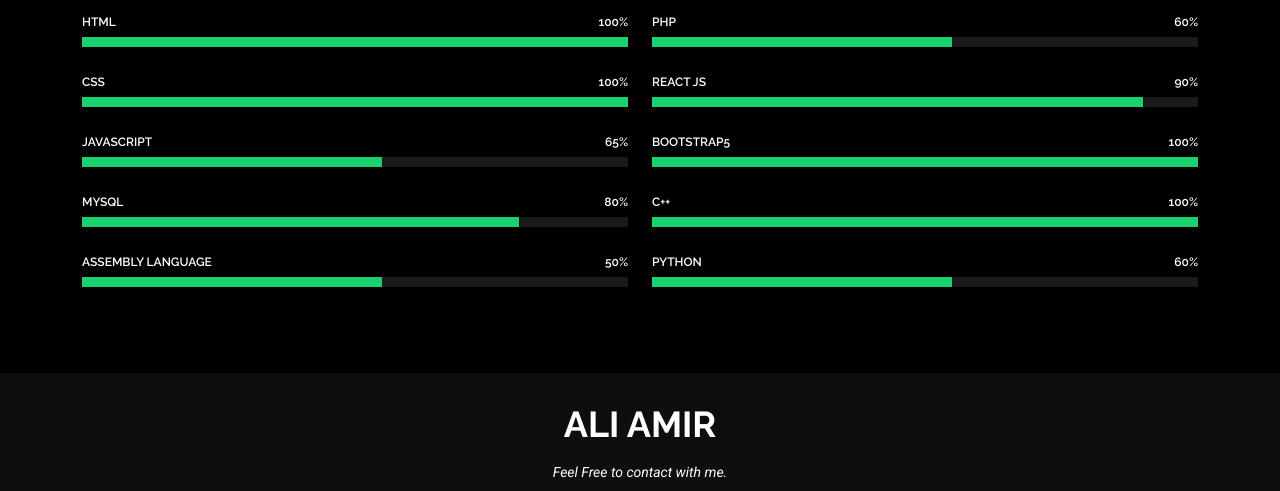
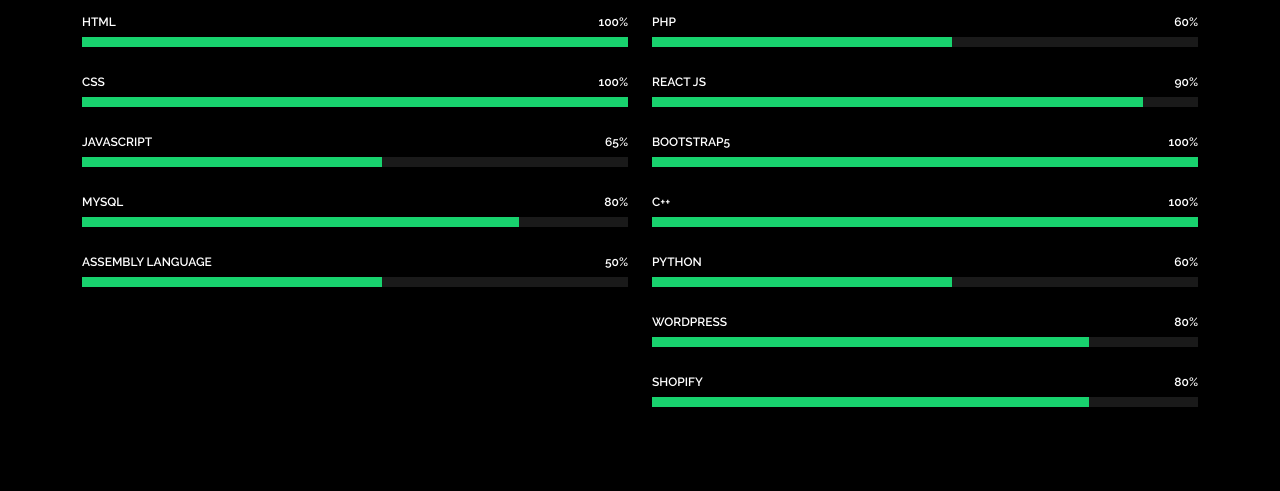
Before and after one commit to AliAmir9586/AliAmir_DEV, a plain HTML site: page about.html in a window 1280 px wide. Shown: the part 1513-2004 px from the top of the page. Drawn offline with Linux system fonts and the light colour scheme.

Commit message:
Update about.html

```diff
--- a/about.html
+++ b/about.html
@@ -260,6 +260,18 @@
                 <div class="progress-bar" role="progressbar" aria-valuenow="55" aria-valuemin="0" aria-valuemax="100"></div>
               </div>
             </div><!-- End Skills Item -->
+  <div class="progress">
+              <span class="skill"><span>Wordpress</span> <i class="val">80%</i></span>
+              <div class="progress-bar-wrap">
+                <div class="progress-bar" role="progressbar" aria-valuenow="80" aria-valuemin="0" aria-valuemax="100"></div>
+              </div>
+            </div><!-- End Skills Item -->
+<div class="progress">
+              <span class="skill"><span>Shopify</span> <i class="val">80%</i></span>
+              <div class="progress-bar-wrap">
+                <div class="progress-bar" role="progressbar" aria-valuenow="80" aria-valuemin="0" aria-valuemax="100"></div>
+              </div>
+            </div><!-- End Skills Item -->
 
 
           </div>
```
